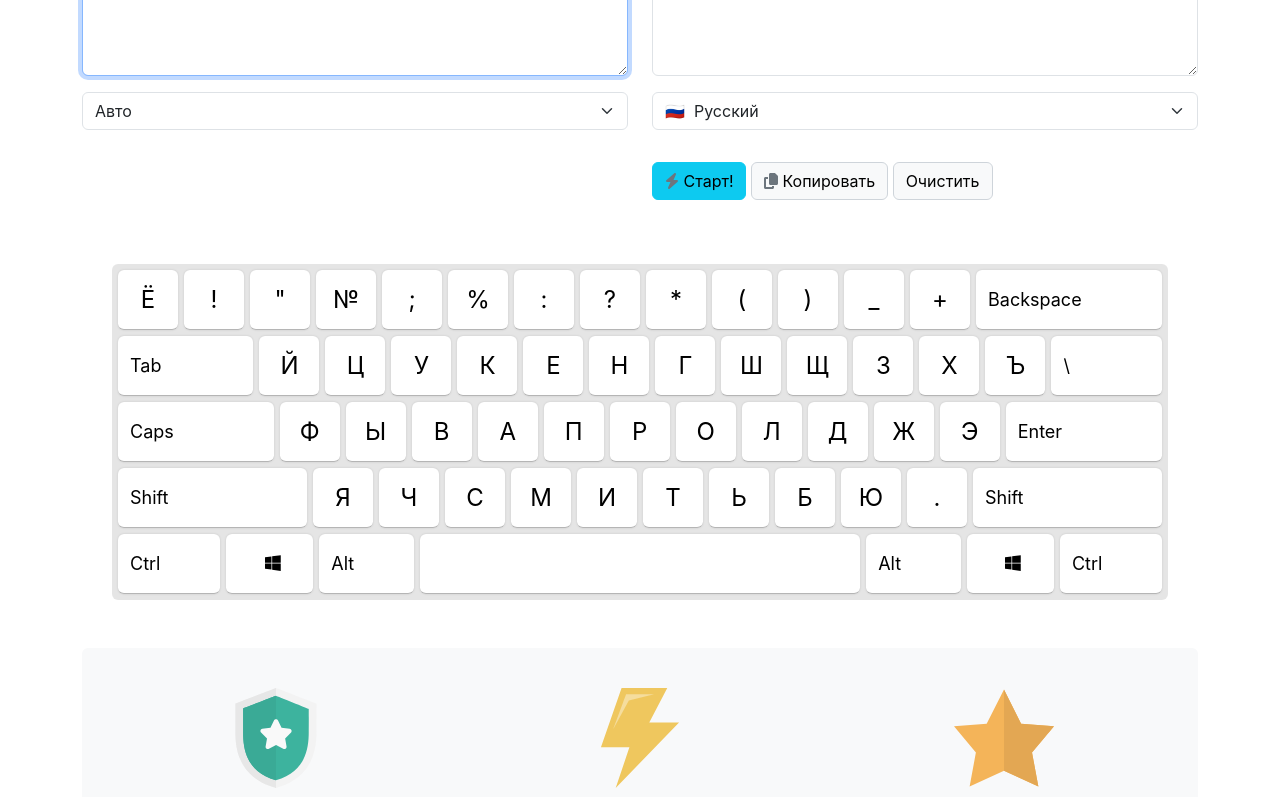
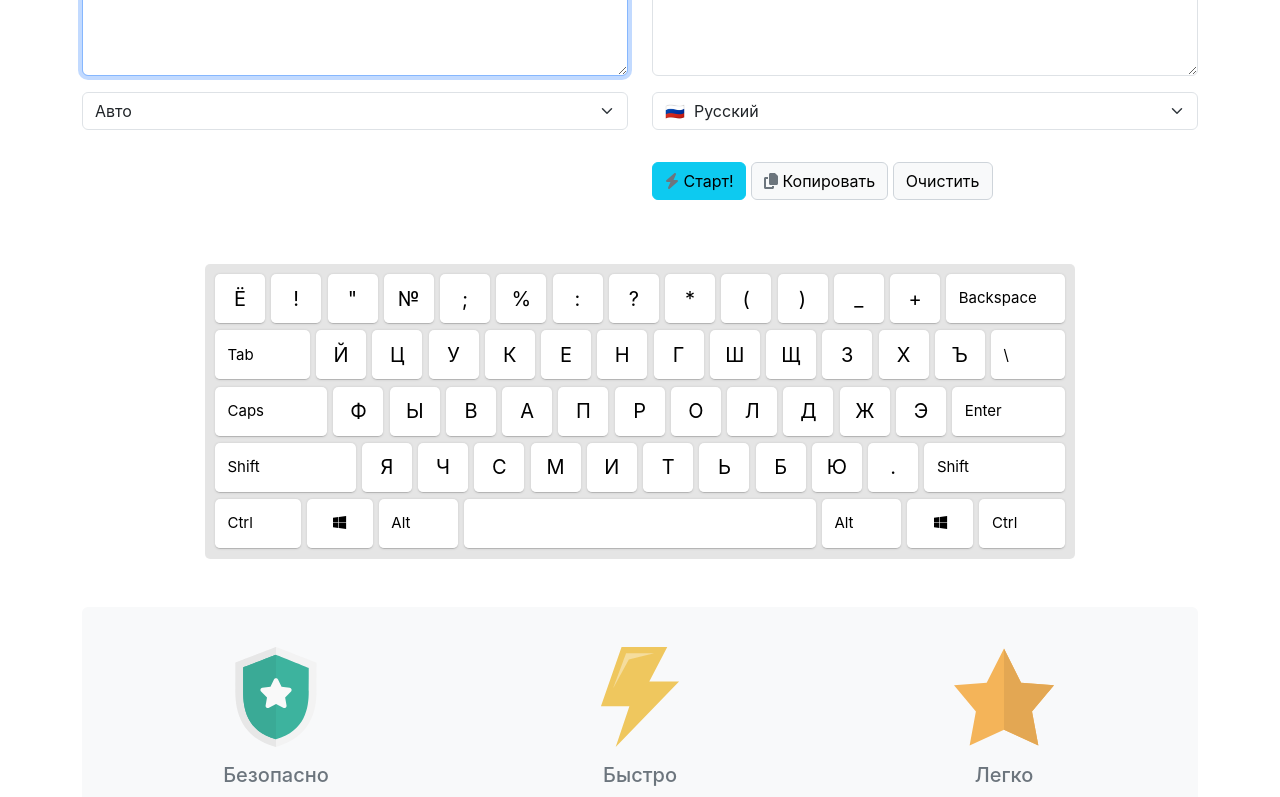
Before and after one commit to zooks/keybd.ru, a React (Create React App) app: page / in a window 1280 px wide. Shown: the part 618-1415 px from the top of the page. Built offline with nearby package versions, Linux system fonts and the light colour scheme.

Commit message:
medium keyboard

```diff
--- a/src/styles/keyboard.scss
+++ b/src/styles/keyboard.scss
@@ -1,11 +1,11 @@
 .keyboard {
-    --margins: .25em;//.375em;
+    --margins: .3125em;//.375em;
 
     user-select: none;
-    max-width: 44em;
+    max-width: 43.5em;
     margin: 0 auto;
     background-color: rgba(0,0,0,.1);
-    padding: var(--margins);
+    padding: .5em;
     border-radius: .25em;
     font-size: 1rem;
 
@@ -16,7 +16,7 @@
     }
 
     @media (min-width: 1200px) {
-        font-size: 1.5rem;
+        // font-size: 1.5rem;
     }
 
     @media (min-width: 1400px) {
@@ -76,7 +76,7 @@
 
         @media (min-width: 768px) {
             display: flex;
-            padding: .25em .25em .25em .5em;
+            padding: .25em .25em .25em .625em;
         }
     }
     &_wide {
@@ -89,6 +89,7 @@
     }
     &_symbol {
         justify-content: center;
+        padding: 0.25em;
 
         span {
             font-size: 0.75em;
```
Also changed, not shown: 6 other files (tests, documents, lock files or other folders).
